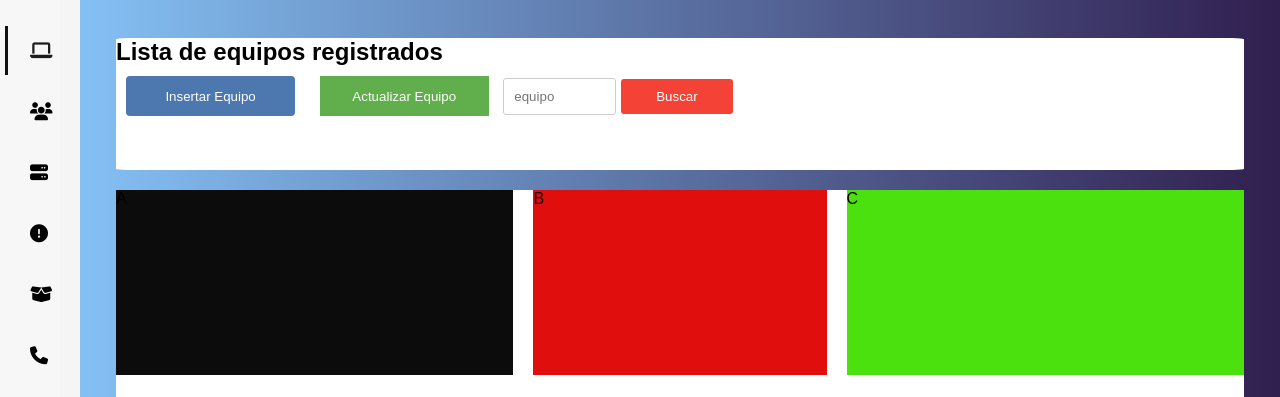
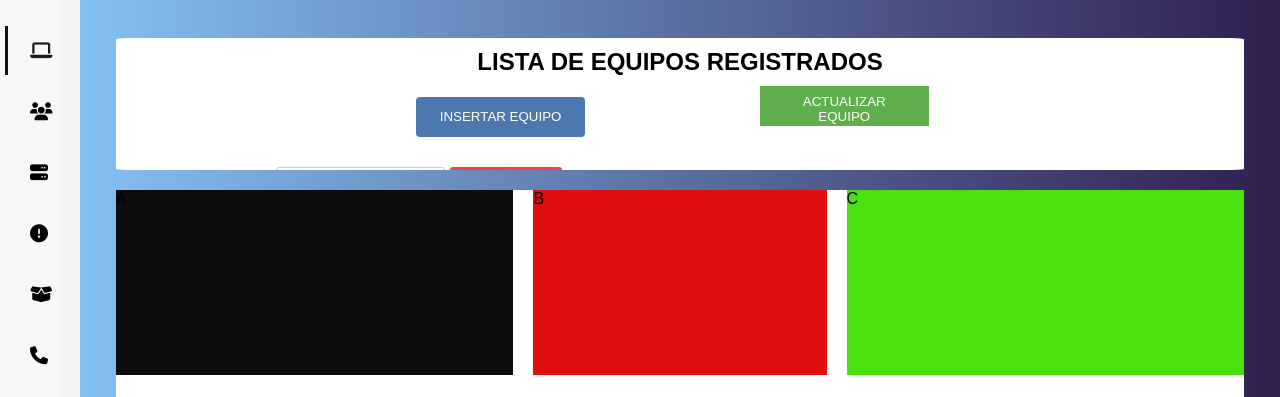
Before and after one commit to Dan2001afk/Proyecto_ICED_con_DJANGO, a Django app: page /Equipo in a window 1280 px wide. Shown: the part 80-477 px from the top of the page. Run offline with Django 4.2, Linux system fonts and the light colour scheme; data that the repository does not hold is empty; some libraries are stand-ins or nearby versions.

Commit message:
Cristian Camilo diseño de los index

```diff
--- a/Invetario_ICED/AppInventario_ICED/static/css/Equipo.css
+++ b/Invetario_ICED/AppInventario_ICED/static/css/Equipo.css
@@ -99,6 +99,10 @@ header{
   position: absolute;
   top: 80px;
 
+}
+.titulo{
+  text-align: center;
+  margin-top: 10PX;
 }
 
 .options__menu a{
@@ -266,7 +270,9 @@ table th {
   background-color: #f2f2f2;
 }
 
-
+#id_equipoo::placeholder{
+  text-align: center;
+}
 
 /* Estilos para los botones de la tabla */
 .btnEliminar {
@@ -294,6 +300,7 @@ table th {
   cursor: pointer; /* Cambiar el cursor al pasar por encima */
   transition: background-color 0.5s ease;
   margin: 10px;
+  margin-left: 160px;
 
 
 }
@@ -309,28 +316,32 @@ table th {
   cursor: pointer; /* Cambiar el */
   transition: background-color 0.5s ease;
   margin: 10px;
+  margin-left: 300px;
 
 
 }
 
 /* Estilo para el botón de búsqueda */
 #id_equipoo {
-  width: 10%;
-  padding: 10px;
+  width: 15%;
+  padding: 12px;
   margin-bottom: 10px;
   border: 1px solid #ccc;
   border-radius: 3px;
+  margin-left: 160px;
+  margin-top: 20px;
 }
 
 #BuscarEquipo {
 
   width: 10%;
-  padding: 10px;
+  padding: 13px;
   background-color: #f44336;
   color: white;
   border: none;
   border-radius: 3px;
   cursor: pointer;
+
 }
 
 /*estilos de los botones para que cambien de color*/
--- a/Invetario_ICED/AppInventario_ICED/static/js/Crud-Equipo.js
+++ b/Invetario_ICED/AppInventario_ICED/static/js/Crud-Equipo.js
@@ -80,8 +80,8 @@ document.addEventListener("DOMContentLoaded", function () {
 });
 
 //Eliminar Equipo
-function eliminarEquipo(equipoId) {
-    const url = `http://127.0.0.1:8000/EliminarEquipo/${equipoId}`;
+function eliminarEquipo(Equ_id) {
+    const url = `http://127.0.0.1:8000/EliminarEquipo/${Equ_id}`;
 
     Swal.fire({
         title: "¿Estás seguro?",
@@ -129,6 +129,7 @@ function Buscarequipo(equipoId) {
         }
     })
     .then(equipo => {
+        Consultar();
         console.log("Equipo encontrado:", equipo);
         // Realiza la acción que desees con el equipo encontrado
     })
@@ -138,3 +139,50 @@ function Buscarequipo(equipoId) {
 }
 
 //Actualizar equipo
+function actualizarEquipo(Equ_id_Actualizar) {
+    var datos = {
+        Equ_id_Actualizar: document.getElementById("Equ_id_Actualizar").value,
+        Equi_tipo_Actualizar: document.getElementById("Equi_tipo_Actualizar").value,
+        Equi_modelo_Actualizar: document.getElementById("Equi_modelo_Actualizar").value,
+        Equi_color_Actualizar: document.getElementById("Equi_color_Actualizar").value,
+        Equi_serial_Actualizar: document.getElementById("Equi_serial_Actualizar").value,
+        Equi_estado_Actualizar: document.getElementById("Equi_estado_Actualizar").value,
+        equi_especialidad_Actualizar: document.getElementById("equi_especialidad_Actualizar").value
+    };
+
+    var jsonData = JSON.stringify(datos);
+
+    fetch("http://127.0.0.1:8000/ActualizarEquipo/" + Equ_id_Actualizar + "/", {
+        method: "POST",
+        body: jsonData,
+        headers: {
+            "Content-Type": "AppInventario_ICED/json"
+        }
+    })
+    .then(response => response.json())
+    .then(data => {
+        console.log(data);
+        Consultar();
+        Swal.fire({
+            icon: "success",
+            title: "Éxito",
+            text: "Datos enviados exitosamente."
+        });
+    })
+    .catch(error => {
+        console.error(error);
+        Swal.fire({
+            icon: "error",
+            title: "Error",
+            text: "Error al enviar los datos."
+        });
+    });
+}
+
+document.addEventListener("DOMContentLoaded", function () {
+    document.getElementById("ActualizarEquipos").addEventListener("submit", function (event) {
+        event.preventDefault();
+        var Equ_id_Actualizar = document.getElementById("Equ_id_Actualizar").value;
+        actualizarEquipo(Equ_id_Actualizar);
+    });
+});
--- a/Invetario_ICED/AppInventario_ICED/templates/Equipos.html
+++ b/Invetario_ICED/AppInventario_ICED/templates/Equipos.html
@@ -84,11 +84,11 @@
     <section class="cont">
 
         <div class="contenedor1">
-                <h1>Lista de equipos registrados</h1>
-                <button class="btnInsertar">Insertar Equipo</button>
-                <button class="btnActualizar">Actualizar Equipo</button>
-                <label for=""><input type="text" id="id_equipoo" name="id_equipoo" placeholder="equipo"></label>
-                <button type="button" id="BuscarEquipo" class="btnBuscar">Buscar</button>
+                <h1 class="titulo">LISTA DE EQUIPOS REGISTRADOS</h1>
+                <button class="btnInsertar">INSERTAR EQUIPO</button>
+                <button class="btnActualizar">ACTUALIZAR EQUIPO</button>
+                <label for=""><input type="text" id="id_equipoo" name="id_equipoo" placeholder="INGRESE EL ID"></label>
+                <button type="button" id="BuscarEquipo" class="btnBuscar">BUSCAR</button>
         </div>
 
         <div class="contenedor2">
@@ -127,7 +127,27 @@
         <div id="myModal" class="modal">
             <div class="modal-content">
                 <span class="close">&times;</span>
+                <h1>ACTUALIZAR EQUIPO</h1>
+                <form method="" id="ActualizarEquipos">
+                    {% csrf_token %}
 
+                    <input type="text" class="form-control" id="Equ_id_Actualizar" name="Equ_id_Actualizar" placeholder="ID del Equipo">
+
+                    <input type="text" class="form-control" id="Equi_tipo_Actualizar" name="Equi_tipo_Actualizar" placeholder="Tipo">
+
+                    <input type="text" class="form-control" id="Equi_modelo_Actualizar" name="Equi_modelo_Actualizar" placeholder="Modelo">
+
+                    <input type="text" class="form-control" id="Equi_color_Actualizar" name="Equi_color_Actualizar" placeholder="Color">
+
+                    <input type="text" class="form-control" id="Equi_serial_Actualizar" name="Equi_serial_Actualizar" placeholder="Serial">
+
+                    <input type="text" class="form-control" id="Equi_estado_Actualizar" name="Equi_estado_Actualizar" placeholder="Estado">
+
+                    <input type="text" class="form-control" id="equi_especialidad_Actualizar" name="equi_especialidad_Actualizar" placeholder="Especialidad">
+
+                    <button type="submit" id="ActualizarEquipo" class="ActualizarEquipo" value="ActualizarEquipo">Actualizar Equipo</button>
+
+                </form>
             </div>
         </div>
         <!-- ... -->
--- a/Invetario_ICED/AppInventario_ICED/templates/Usuarios.html
+++ b/Invetario_ICED/AppInventario_ICED/templates/Usuarios.html
@@ -129,7 +129,7 @@
                 <span class="close">&times;</span>
                 <!--<h2>Actualizar Registro</h2>
                 <form id="updateForm">
-                     Campos para actualizar los datos
+                    Campos para actualizar los datos
                     <div class="mb-3">
                         <input type="text" class="form-control" id="equi_id_actualizar" name="equi_id_actualizar" placeholder="ID del Equipo">
                     </div>
```
Also changed, not shown: other parts of Invetario_ICED/AppInventario_ICED/static/css/Equipo.css (+35 -0 lines).
